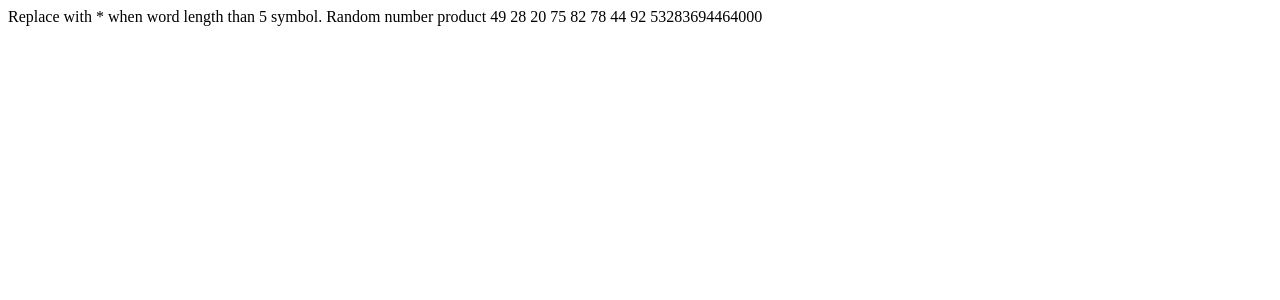
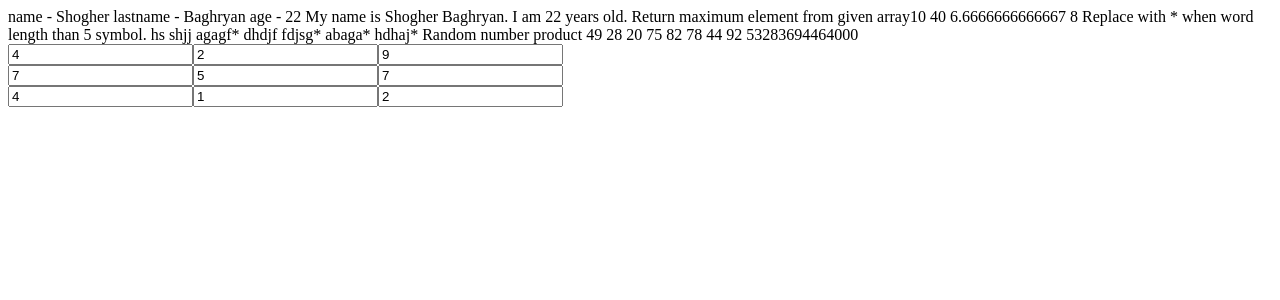
Before and after one commit to shogher/php_examples, a PHP site: page /test1.php in a window 1280 px wide. Shown: the top 300 px of the page. Run offline with PHP 8.4, Linux system fonts and the light colour scheme; data that the repository does not hold is empty.

Commit message:
Function unification

```diff
--- a/test1.php
+++ b/test1.php
@@ -1,5 +1,41 @@
 <?php
-$mytext = "hs shjj agagfgahaga dhdjf fdjsgfjsgfk abagagwidiewoi hdhajk";
+$array = array(1, 5, 10, 7, 8, 9);
+$dict = array("name" => "Shogher", "lastname" => "Baghryan", "age" => 22 );
+$array1 = array("one", "thousand", "two", "autumn");
+$MYtext = "hs shjj agagfgahaga dhdjf fdjsgfjsgfk abagagwidiewoi hdhajk";
+
+
+function maximum($ar) {
+  $maximum = $ar[0];
+  for ($i = 1; $i < count($ar); $i++) {
+    $maximum = ($maximum > $ar[$i]) ? $maximum : $ar[$i];
+  }
+  return $maximum;
+}
+function sum($ar) {
+  $sum = $ar[0];
+  for ($i = 1; $i < count($ar); $i++) {
+    $sum += $ar[$i];
+  }
+  return $sum;
+}
+function average($ar) {
+  $avg = sum($ar) / count($ar);
+  return $avg;
+}
+function nameData($dict) {
+  foreach ($dict as $key => $val) {
+    echo $key. " - " . $val."\n";
+  }
+  return "My name is ".$dict["name"]." ".$dict["lastname"].". I am ".$dict["age"]." years old.";
+}
+function maxLength($ar) {
+  $length = strlen($ar[0]);
+  for ($i = 1; $i < count($ar); $i++) {
+    $length = ($length > strlen( $ar[$i])) ? $length : strlen($ar[$i]);
+}
+return $length;
+}
 function wordReplace($text) {
   $word = explode(" ", $text);
   for ($i = 0; $i < count($word); $i++) {
@@ -20,9 +56,30 @@ function RandProd($count) {
   }
   return $product;
 }
+function drawInput($row, $column) {
+  for ($j = 0; $j < $row; $j++) {
+    echo "<div class='form-inline'>";
+    for ($i = 0; $i < $column; $i++) {
+      $char = rand(0, 10);
+      echo "<input readonly type='number' class='form-control' name='item[]' value='$char'>";
+    }
+    echo '</div>';
+  }
+}
 
+
+echo nameData($dict);
+echo "\n\n\nReturn maximum element from given array";
+echo maximum($array);
+echo "\n\n\n";
+echo sum($array);
+echo "\n\n\n";
+echo average($array);
+echo "\n\n\n";
+echo maxLength($array1);
 echo "\n\n\nReplace with * when word length than 5 symbol. \n";
 echo wordReplace($MYtext);
 echo "\n\n\nRandom number product \n";
 echo RandProd(7);
 echo "\n\n\n";
+echo drawInput(3, 3);
```
Also changed, not shown: test.php (deleted, +0 -43 lines).
